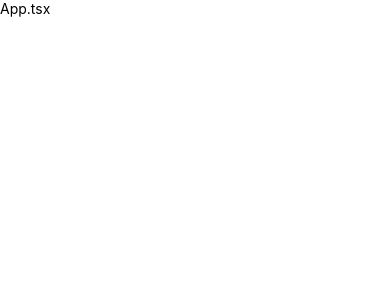
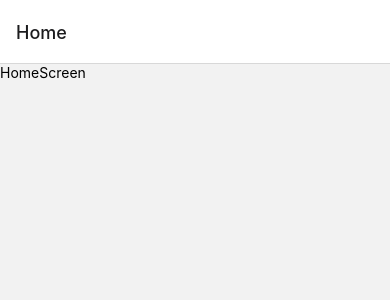
Before and after one commit to DevTalles-corp/rn-navigation-app, a React Native app: screen / in a window 390 px wide. Shown: the top 300 px of the page. Built offline with nearby package versions, Linux system fonts and the light colour scheme.

Commit message:
StackNavigator implementado

```diff
--- a/package.json
+++ b/package.json
@@ -11,9 +11,12 @@
     "ios:simulator": "npm run ios -- --simulator='iPhone 15 Pro Max (765E9BD2-B872-40A8-883F-10F857DB9FB1)'"
   },
   "dependencies": {
+    "@react-native-masked-view/masked-view": "^0.3.0",
     "@react-navigation/native": "^6.1.9",
+    "@react-navigation/stack": "^6.3.20",
     "react": "18.2.0",
     "react-native": "0.72.6",
+    "react-native-gesture-handler": "^2.13.4",
     "react-native-safe-area-context": "^4.7.4",
     "react-native-screens": "^3.27.0"
   },
--- a/src/App.tsx
+++ b/src/App.tsx
@@ -1,10 +1,15 @@
+import 'react-native-gesture-handler';
+
 import { NavigationContainer } from '@react-navigation/native';
-import { Text } from 'react-native';
+import { StackNavigator } from './presentation/routes/StackNavigator';
 
 export const App = () => {
   return (
     <NavigationContainer>
-      <Text>App.tsx</Text>
+
+
+      <StackNavigator />
+
     </NavigationContainer>
   )
 }
--- /dev/null
+++ b/src/presentation/routes/StackNavigator.tsx
@@ -0,0 +1,16 @@
+import { createStackNavigator } from '@react-navigation/stack';
+import { HomeScreen } from '../screens/home/HomeScreen';
+import { ProductsScreen } from '../screens/products/ProductsScreen';
+import { SettingsScreen } from '../screens/settings/SettingsScreen';
+
+const Stack = createStackNavigator();
+
+export const StackNavigator = () => {
+  return (
+    <Stack.Navigator>
+      <Stack.Screen name="Home" component={ HomeScreen } />
+      <Stack.Screen name="Products" component={ProductsScreen} />
+      <Stack.Screen name="Settings" component={SettingsScreen} />
+    </Stack.Navigator>
+  );
+}
```
Also changed, not shown: 3 other files (tests, documents, lock files or other folders).
